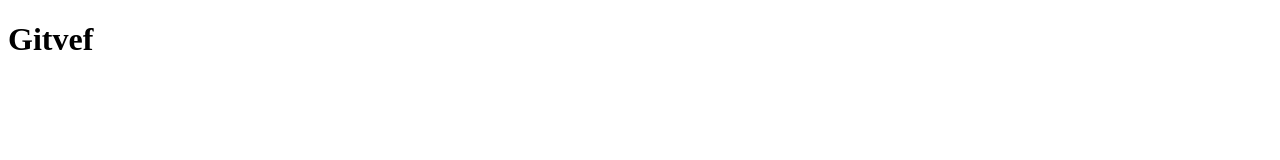
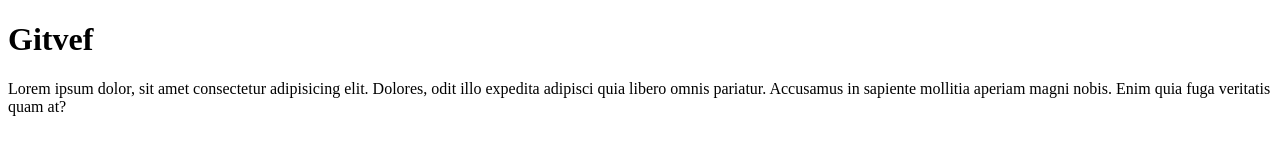
Before and after one commit to vicentevergara08/git-vefon, a plain HTML site: page index.html in a window 1280 px wide. Drawn offline with Linux system fonts and the light colour scheme.

Commit message:
Update index.html

```diff
--- a/index.html
+++ b/index.html
@@ -9,5 +9,12 @@
 <body>
     <h1>Gitvef</h1>
 
+
+   <p>
+    Lorem ipsum dolor, sit amet consectetur adipisicing elit. Dolores, odit illo expedita adipisci quia libero omnis pariatur. Accusamus in sapiente mollitia aperiam magni nobis. Enim quia fuga veritatis quam at?
+   </p>
+
+
+
 </body>
 </html>
```
